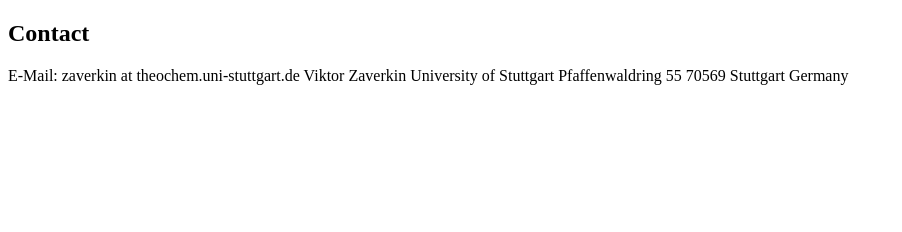
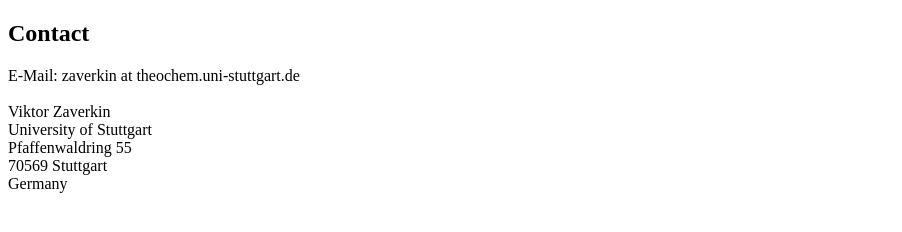
Before and after one commit to viktorzaverkin/viktorzaverkin.github.io, a plain HTML site: page index.html in a window 1280 px wide. Shown: the whole page, without its empty margins (0-902 px from the left). Drawn offline with Linux system fonts and the light colour scheme.

Commit message:
line breaks

```diff
--- a/index.html
+++ b/index.html
@@ -7,11 +7,11 @@
 
 <h2>Contact</h2>
 
-E-Mail: zaverkin at theochem.uni-stuttgart.de
-Viktor Zaverkin
-University of Stuttgart
-Pfaffenwaldring 55
-70569 Stuttgart
+E-Mail: zaverkin at theochem.uni-stuttgart.de <br><br>
+Viktor Zaverkin <br>
+University of Stuttgart <br>
+Pfaffenwaldring 55 <br>
+70569 Stuttgart <br>
 Germany
 
 </body>
```
